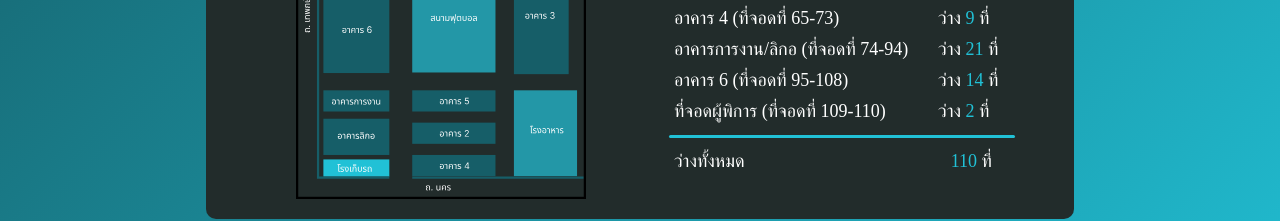
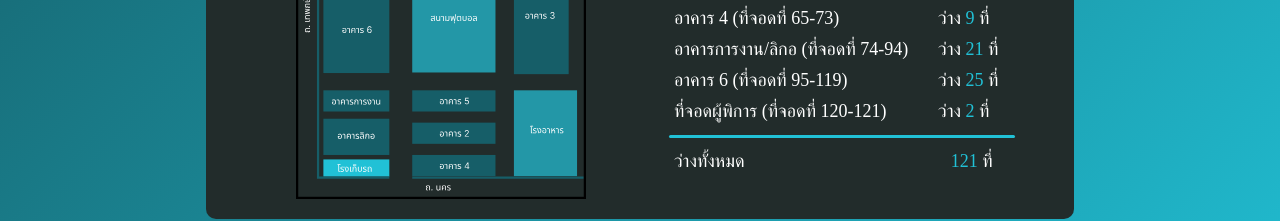
Before and after one commit to bencinn/School-Parking-Project, a SvelteKit app in the folder sveltekit/: page / in a window 1280 px wide. Shown: the part 361-582 px from the top of the page. Built offline with nearby package versions, Linux system fonts and the light colour scheme; no server answers; the database is empty; a web font is replaced by a local one.

Commit message:
Added More Parking Spots

```diff
--- a/sveltekit/src/routes/+page.svelte
+++ b/sveltekit/src/routes/+page.svelte
@@ -37,12 +37,12 @@
 			full5++;
 		} else if (
 			95 <= parseInt(Parking_lot[i].parked_where) &&
-			parseInt(Parking_lot[i].parked_where) <= 108
+			parseInt(Parking_lot[i].parked_where) <= 119
 		) {
 			full6++;
 		} else if (
-			109 <= parseInt(Parking_lot[i].parked_where) &&
-			parseInt(Parking_lot[i].parked_where) <= 110
+			120 <= parseInt(Parking_lot[i].parked_where) &&
+			parseInt(Parking_lot[i].parked_where) <= 121
 		) {
 			full7++;
 		}
@@ -53,7 +53,7 @@
 		v3 = 27,
 		v4 = 9,
 		v5 = 21,
-		v6 = 14,
+		v6 = 25,
 		v7 = 2;
 
 	v1 -= full1;
@@ -64,7 +64,7 @@
 	v6 -= full6;
 	v7 -= full7;
 
-	let vall = 110 - Parking_lot.length;
+	let vall = 121 - Parking_lot.length;
 </script>
 
 <h2 id="title2" style="font-size: 24px;">แผนผังที่จอดในบริเวณโรงเรียน</h2>
@@ -92,11 +92,11 @@
 			<span />
 			<div>ว่าง <span style="color: var(--tri)">{v5}</span> ที่</div>
 
-			<div>อาคาร 6 (ที่จอดที่ 95-108)</div>
+			<div>อาคาร 6 (ที่จอดที่ 95-119)</div>
 			<span />
 			<div>ว่าง <span style="color: var(--tri)">{v6}</span> ที่</div>
 
-			<div>ที่จอดผู้พิการ (ที่จอดที่ 109-110)</div>
+			<div>ที่จอดผู้พิการ (ที่จอดที่ 120-121)</div>
 			<span />
 			<div>ว่าง <span style="color: var(--tri)">{v7}</span> ที่</div>
 		</div>
```
